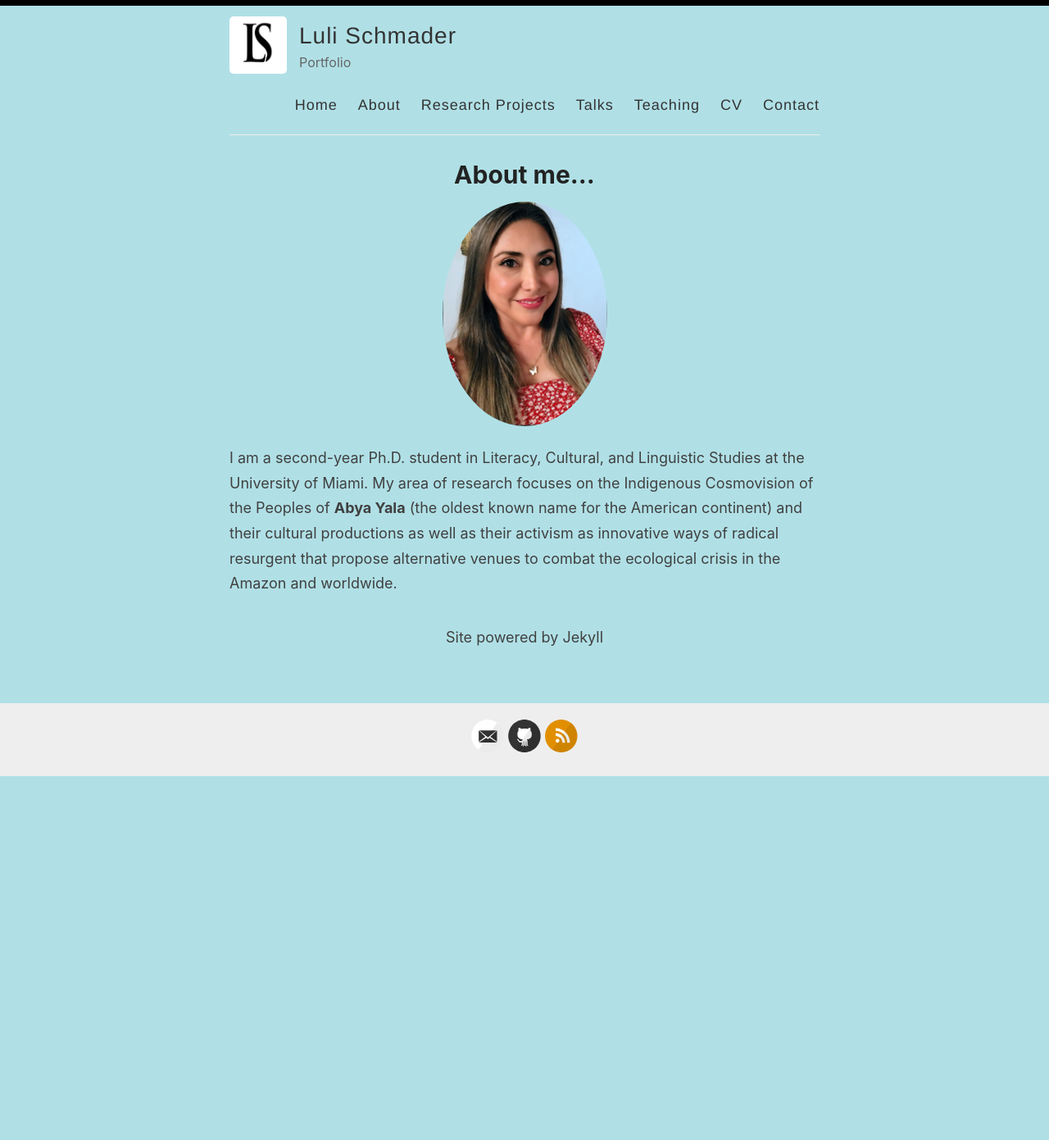
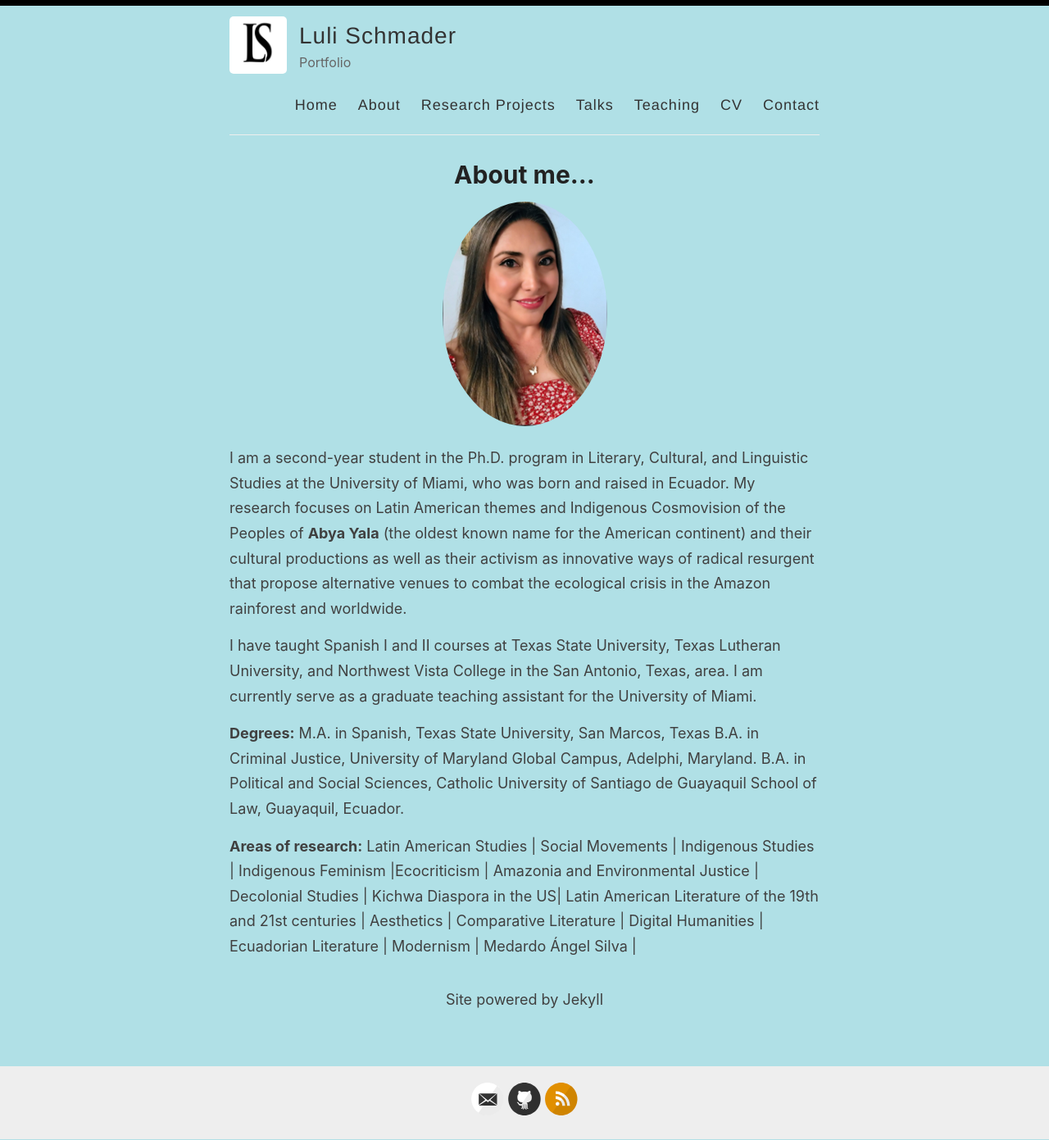
Before and after one commit to lulischmader/lulischmader.github.io, a Jekyll site: the page built from _pages/about.md, in a window 1280 px wide. Shown: the whole page at 82% size. Built offline with Jekyll 4.4.1, drawn with Linux system fonts in a browser that asks for light colours; before the commit the page ends 948 px from its top, so only the background shows below that.

Commit message:
Update about.md

```diff
--- a/_pages/about.md
+++ b/_pages/about.md
@@ -15,7 +15,19 @@ permalink: /about/
   <img src="/images/Luli.png" alt="My Profile Picture" style="border-radius:50%;">
 </div>
 
-<p>I am a second-year Ph.D. student in Literacy, Cultural, and Linguistic Studies at the University of Miami. My area of research focuses on the Indigenous Cosmovision of the Peoples of <strong>Abya Yala</strong> (the oldest known name for the American continent) and their cultural productions as well as their activism as innovative ways of radical resurgent that propose alternative venues to combat the ecological crisis in the Amazon and worldwide.</p>
+
+<p>I am a second-year student in the Ph.D. program in Literary, Cultural, and Linguistic Studies at the University of Miami, who was born and raised in Ecuador. My research focuses on Latin American themes and Indigenous Cosmovision of the Peoples of <strong>Abya Yala</strong> (the oldest known name for the American continent) and their cultural productions as well as their activism as innovative ways of radical resurgent that propose alternative venues to combat the ecological crisis in the Amazon rainforest and worldwide.</p>
+
+<p>I have taught Spanish I and II courses at Texas State University, Texas Lutheran University, and Northwest Vista College in the San Antonio, Texas, area. I am currently serve as a graduate teaching assistant for the University of Miami.</p>
+
+<strong>Degrees:</strong>
+M.A. in Spanish, Texas State University, San Marcos, Texas
+B.A. in Criminal Justice, University of Maryland Global Campus, Adelphi, Maryland.
+B.A. in Political and Social Sciences, Catholic University of Santiago de Guayaquil School of Law, Guayaquil, Ecuador.
+
+<strong>Areas of research:</strong>
+Latin American Studies | Social Movements | Indigenous Studies | Indigenous Feminism |Ecocriticism |  Amazonia and Environmental Justice | Decolonial Studies | Kichwa Diaspora in the US|  Latin American Literature of the 19th and 21st centuries | Aesthetics | Comparative Literature | Digital Humanities | Ecuadorian Literature | Modernism | Medardo Ángel Silva |
+
 
 <footer style="text-align:center;">
   Site powered by Jekyll
```
